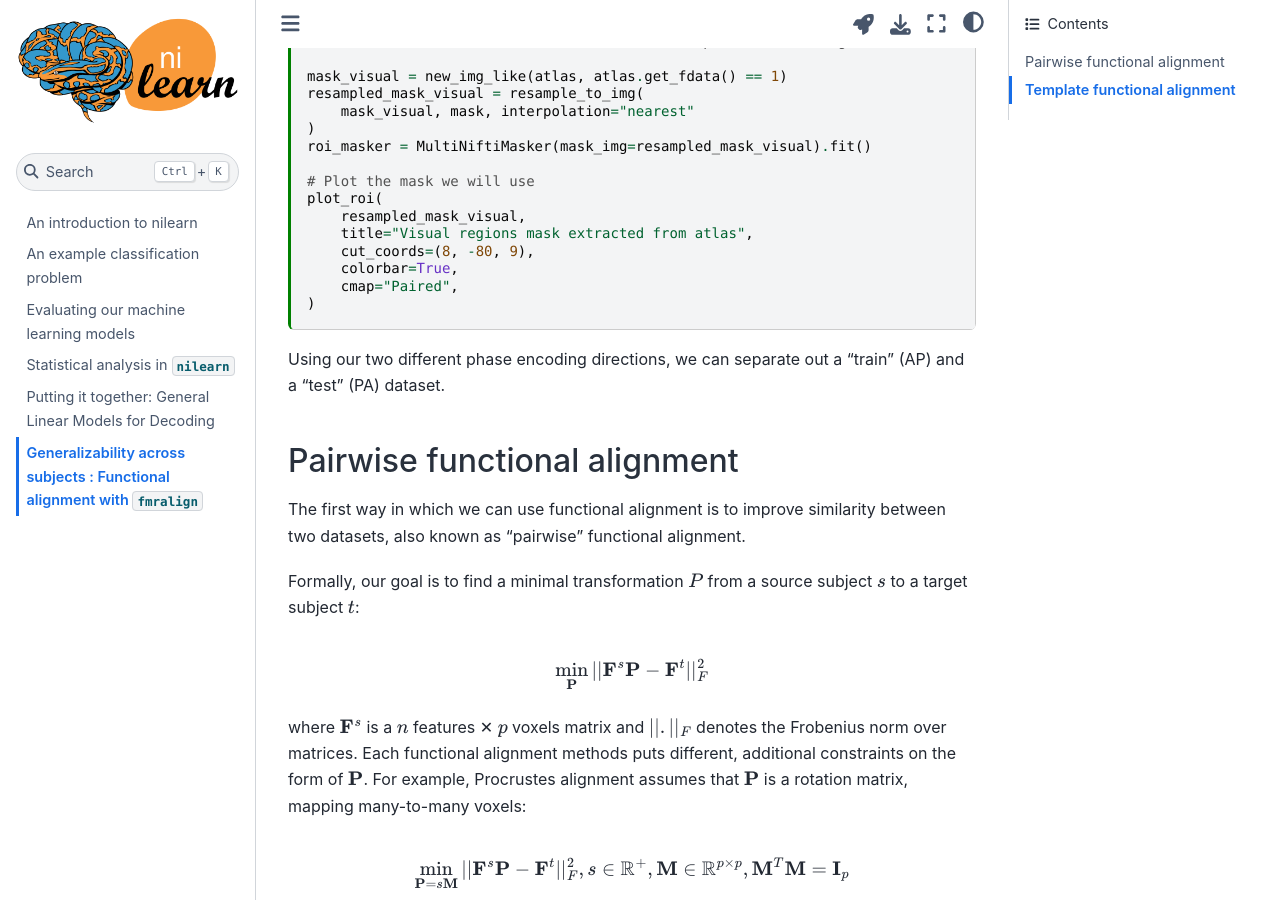
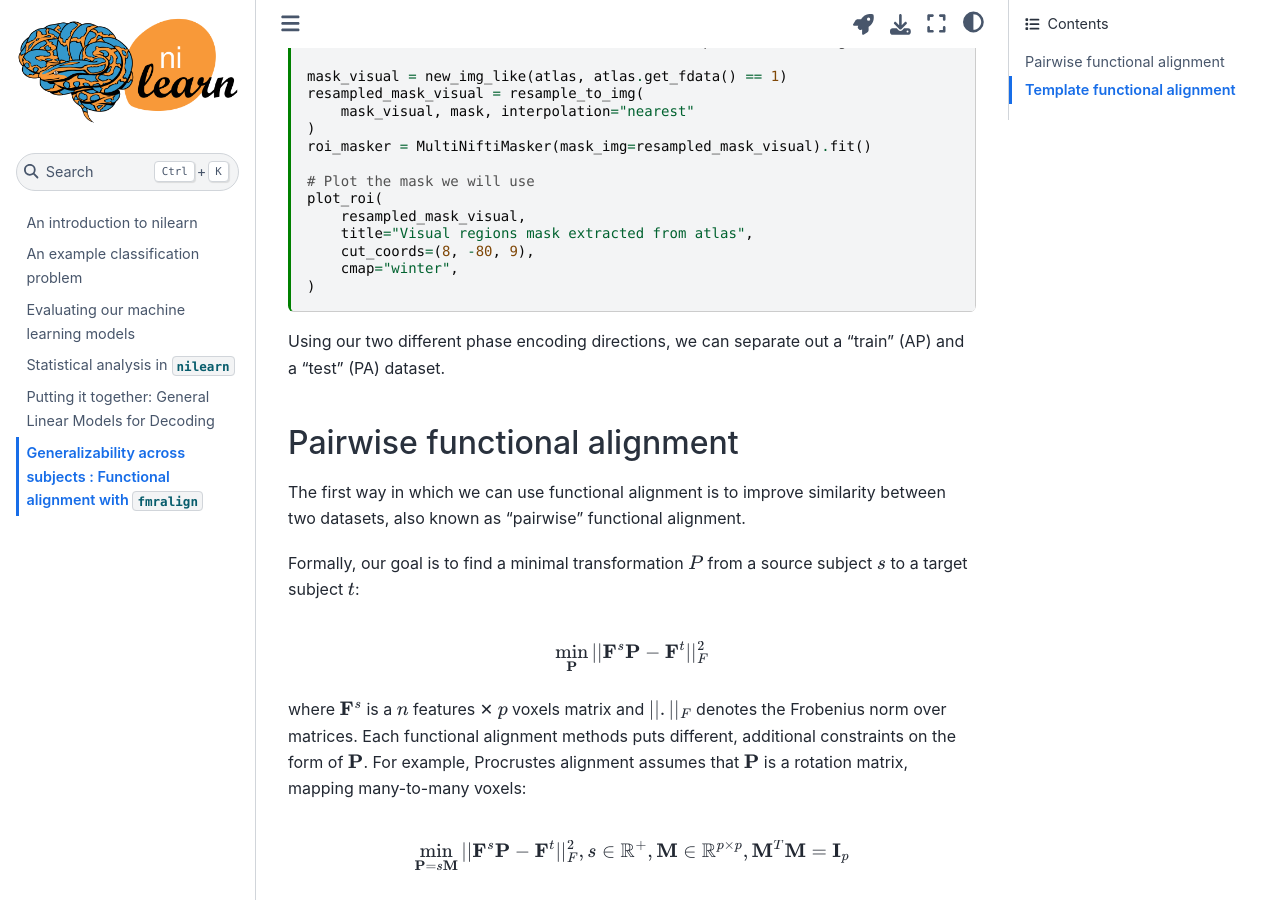
Before and after one commit to emdupre/nha-ml-nimg, a Jupyter Book: the page built from content/06-alignment-inter-subject.md, in a window 1280 px wide and 900 px high, scrolled down 1136 px. Built offline with Jupyter Book 1.0.4 settings and Sphinx 7.4.7 and the Sphinx Book theme 1.1.4, drawn with Linux system fonts in a browser that asks for light colours; cross-references to code outside the pages are shown as plain code.

Commit message:
content changes to sync with hub

````diff
--- a/content/06-alignment-inter-subject.md
+++ b/content/06-alignment-inter-subject.md
@@ -69,8 +69,7 @@
     resampled_mask_visual,
     title="Visual regions mask extracted from atlas",
     cut_coords=(8, -80, 9),
-    colorbar=True,
-    cmap="Paired",
+    cmap="winter",
 )
 ```
 
--- a/content/_config.yml
+++ b/content/_config.yml
@@ -54,7 +54,7 @@
 launch_buttons:
   notebook_interface        : classic  # The interface interactive links will activate ["classic", "jupyterlab"]
   binderhub_url             : https://mybinder.org  # The URL of the BinderHub (e.g., https://mybinder.org)
-  jupyterhub_url            : "https://neurohackademy.2i2c.cloud/hub"  # The URL of the JupyterHub (e.g., https://datahub.berkeley.edu)
+  jupyterhub_url            : "https://neurohackademy.2i2c.cloud"  # The URL of the JupyterHub (e.g., https://datahub.berkeley.edu)
   thebe                     : false  # Add a thebe button to pages (requires the repository to run on Binder)
 
 repository:
````
Also changed, not shown: content/05-glm-for-decoding.md (+1 -1 lines).
